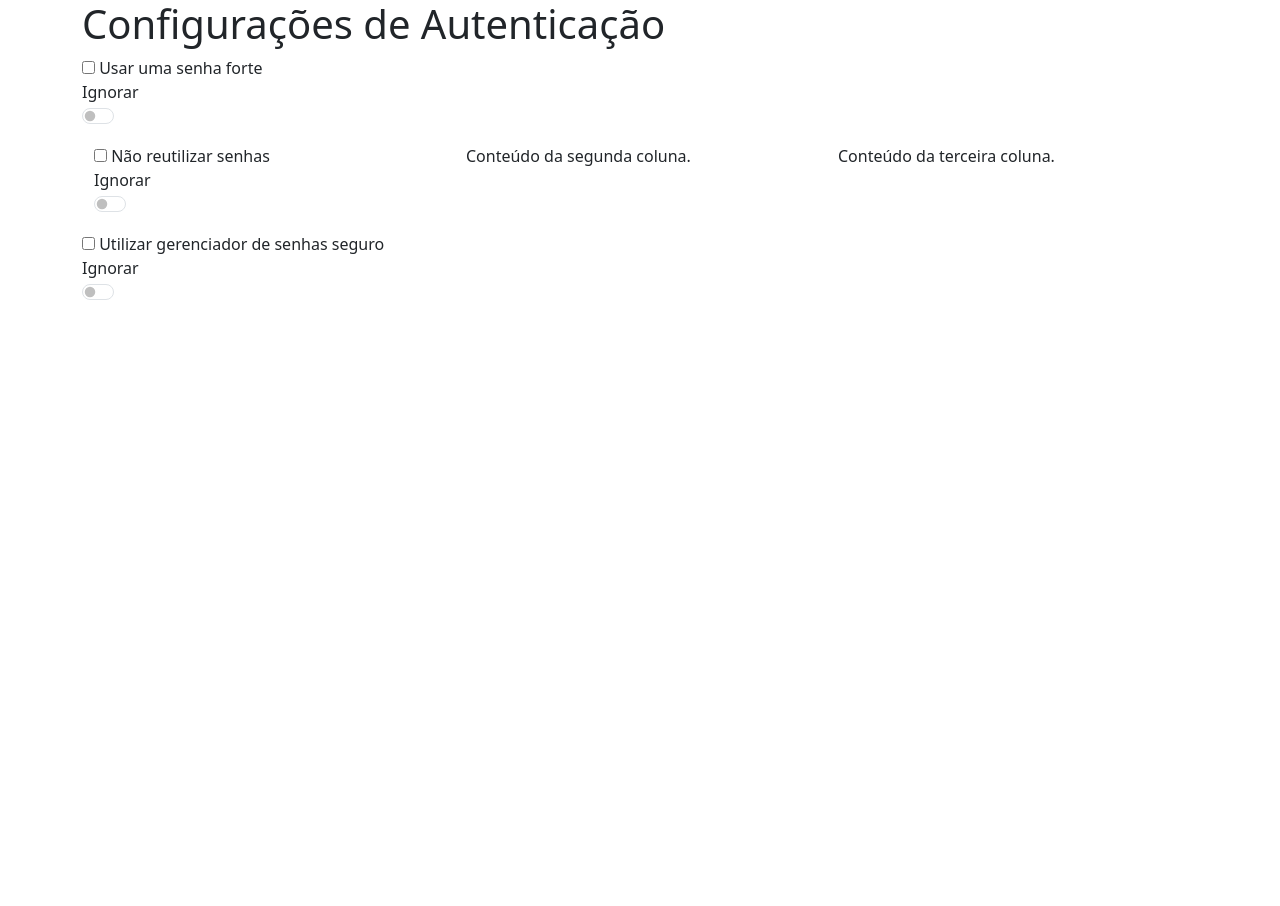
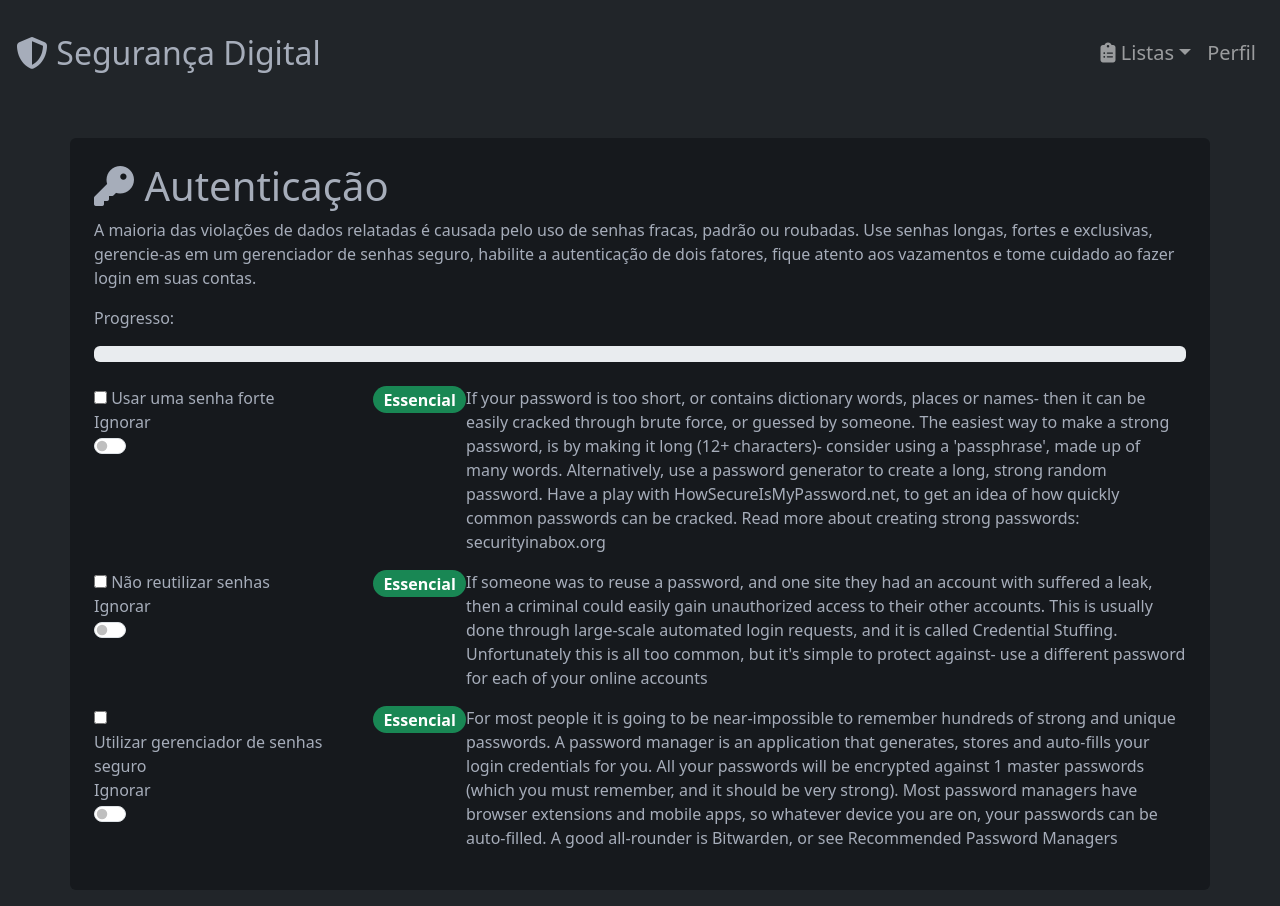
Before and after one commit to LuanLucasTS/seguranca-digital, a Flask app: template templates/index.html in a window 1280 px wide. Before the commit the page ends 300 px from the top, so only its background shows below. Run offline with Flask 3, Linux system fonts and the light colour scheme; the template is opened without the code that fills it, so the values that code supplies are empty.

Commit message:
ajustado a aparencia da página. criado barra de progresso dos itens.

```diff
--- a/app.py
+++ b/app.py
@@ -59,5 +59,13 @@
     data = get_authentication_data()
     return render_template('index.html', data=data)
 
+@app.route('/tema')
+def tema():
+    return render_template('tema.html')
+
+@app.route('/demo')
+def demo():
+    return render_template('demo.html')
+
 if __name__ == "__main__":
     app.run(debug=True)
--- a/templates/index.html
+++ b/templates/index.html
@@ -1,14 +1,70 @@
-<!DOCTYPE html>
-<html lang="en">
+<!doctype html>
+<html lang="pt-BR">
   <head>
-    <meta charset="UTF-8">
-    <title>Configurações de Autenticação</title>
-    <link href="https://cdn.jsdelivr.net/npm/bootstrap@5.3.0/dist/css/bootstrap.min.css" rel="stylesheet">
+    <meta charset="utf-8">
+    <meta name="viewport" content="width=device-width, initial-scale=1">
+    <title>Segurança Digital</title>
+    <link href="https://cdn.jsdelivr.net/npm/bootstrap@5.3.3/dist/css/bootstrap.min.css" rel="stylesheet" integrity="sha384-QWTKZyjpPEjISv5WaRU9OFeRpok6YctnYmDr5pNlyT2bRjXh0JMhjY6hW+ALEwIH" crossorigin="anonymous">
+    <link rel='stylesheet' href='https://use.fontawesome.com/releases/v6.5.1/css/all.css'>
   </head>
-<body class="container">
-<h1>Configurações de Autenticação</h1>
+
+<style>
+  .bg-custom {
+    background-color: #16191D;
+  }
+
+  .text-custom {
+    color: #A6ADBA;
+  }
+</style>
+
+<body class="p-3 bg-dark text-custom">
+
+<nav class="navbar navbar-expand-lg navbar-dark mb-5 fs-5">
+ <a class="navbar-brand text-custom fs-2" href="#"><i class="fa-solid fa-shield-halved"></i> Segurança Digital</a>
+    <button class="navbar-toggler" type="button" data-bs-toggle="collapse" data-bs-target="#navbarNavDropdown" aria-controls="navbarNavDropdown" aria-expanded="false" aria-label="Toggle navigation">
+      <span class="navbar-toggler-icon"></span>
+    </button>
+    <div class="collapse navbar-collapse" id="navbarNavDropdown">
+      <ul class="navbar-nav me-auto">
+        <!-- Adicione outros links de navegação aqui, se necessário -->
+      </ul>
+      <ul class="navbar-nav">
+        <li class="nav-item dropdown">
+          <a class="nav-link dropdown-toggle" href="#" id="navbarDropdownMenuLink" role="button" data-bs-toggle="dropdown" aria-expanded="false"><i class="fa-solid fa-clipboard-list"></i> Listas</a>
+          <ul class="dropdown-menu" aria-labelledby="navbarDropdownMenuLink">
+            <li><a class="dropdown-item" href="#">Action</a></li>
+            <li><a class="dropdown-item" href="#">Another action</a></li>
+            <li><a class="dropdown-item" href="#">Something else here</a></li>
+          </ul>
+        </li>
+        <li class="nav-item">
+          <a class="nav-link" aria-current="page" href="#">Perfil</a>
+        </li>
+      </ul>
+    </div>
+</nav>
+
+<div class="container rounded bg-custom p-4">
+  <h1><i class="fa-solid fa-key"></i>  Autenticação</h1>
+  <div>
+    <p>
+      A maioria das violações de dados relatadas é causada pelo uso de senhas fracas, padrão ou roubadas.
+      Use senhas longas, fortes e exclusivas, gerencie-as em um gerenciador de senhas seguro, habilite a
+      autenticação de dois fatores, fique atento aos vazamentos e tome cuidado ao fazer login em suas contas.
+    </p>
+  </div>
+<!-- Barra de Progresso -->
+<div class="mb-4">
+  <p>Progresso:</p>
+  <div class="progress">
+    <div id="progressBar" class="progress-bar progress-bar-custom" role="progressbar" style="width: 0%;" aria-valuenow="0" aria-valuemin="0" aria-valuemax="100"></div>
+  </div>
+</div>
+
   <form>
-  <!-- Senha Forte -->
+    <div class="row">
+      <div class="col-md-3">
         <div class="mb-3">
           <input type="checkbox" id="senha_forte" name="senha_forte"
               {% if data['senha_forte'] == 1 %} checked {% elif data['senha_forte'] == 2 %} disabled {% endif %}
@@ -21,12 +77,18 @@
               onchange="toggleIgnore('senha_forte', this, 'senha_forte')">
           </div>
         </div>
+      </div>
+      <div class="col-md-1">
+        <span class="badge rounded-pill bg-success fs-6">Essencial</span>
+      </div>
+      <!-- Terceira coluna -->
+      <div class="col-md-8">
+        <p>If your password is too short, or contains dictionary words, places or names- then it can be easily cracked through brute force, or guessed by someone. The easiest way to make a strong password, is by making it long (12+ characters)- consider using a 'passphrase', made up of many words. Alternatively, use a password generator to create a long, strong random password. Have a play with HowSecureIsMyPassword.net, to get an idea of how quickly common passwords can be cracked. Read more about creating strong passwords: securityinabox.org</p>
+      </div>
+    </div>
 
-  <!-- Não Reusar -->
-<div class="container">
     <div class="row">
-    <!-- Coluna da esquerda com o conteúdo da div -->
-    <div class="col-md-4">
+      <div class="col-md-3">
         <div class="mb-3">
           <input type="checkbox" id="nao_reusar" name="nao_reusar"
             {% if data['nao_reusar'] == 1 %} checked {% elif data['nao_reusar'] == 2 %} disabled {% endif %}
@@ -40,20 +102,16 @@
           </div>
         </div>
       </div>
-    <!-- Segunda coluna -->
-    <div class="col-md-4">
-      <!-- Adicione o conteúdo para a segunda coluna aqui -->
-      <p>Conteúdo da segunda coluna.</p>
+      <div class="col-md-1">
+        <span class="badge rounded-pill bg-success fs-6">Essencial</span>
       </div>
-    <!-- Terceira coluna -->
-    <div class="col-md-4">
-      <!-- Adicione o conteúdo para a terceira coluna aqui -->
-      <p>Conteúdo da terceira coluna.</p>
-    </div>
+      <div class="col-md-8">
+        <p>If someone was to reuse a password, and one site they had an account with suffered a leak, then a criminal could easily gain unauthorized access to their other accounts. This is usually done through large-scale automated login requests, and it is called Credential Stuffing. Unfortunately this is all too common, but it's simple to protect against- use a different password for each of your online accounts</p>
       </div>
     </div>
 
-  <!-- Gerenciador de Senhas -->
+    <div class="row">
+      <div class="col-md-3">
         <div class="mb-3">
           <input type="checkbox" id="gerenciador_senha" name="gerenciador_senha"
               {% if data['gerenciador_senha'] == 1 %} checked {% elif data['gerenciador_senha'] == 2 %} disabled {% endif %}
@@ -66,9 +124,44 @@
               onchange="toggleIgnore('gerenciador_senha', this, 'gerenciador_senha')">
           </div>
         </div>
+      </div>
+      <div class="col-md-1">
+        <span class="badge rounded-pill bg-success fs-6">Essencial</span>
+      </div>
+      <div class="col-md-8">
+        <p>For most people it is going to be near-impossible to remember hundreds of strong and unique passwords. A password manager is an application that generates, stores and auto-fills your login credentials for you. All your passwords will be encrypted against 1 master passwords (which you must remember, and it should be very strong). Most password managers have browser extensions and mobile apps, so whatever device you are on, your passwords can be auto-filled. A good all-rounder is Bitwarden, or see Recommended Password Managers</p>
+      </div>
+    </div>
+
   </form>
+</div>
 
 <script>
+  document.addEventListener('DOMContentLoaded', function() {
+    updateProgressBar();
+  });
+
+  function updateProgressBar() {
+    const rows = document.querySelectorAll('.row');
+    const totalRows = rows.length;
+    let completedRows = 0;
+
+    rows.forEach(row => {
+      const checkbox = row.querySelector('input[type="checkbox"]:not(.form-check-input)');
+      const switchElement = row.querySelector('input.form-check-input[type="checkbox"]');
+
+      if (checkbox && (checkbox.checked || checkbox.disabled) ||
+          (switchElement && switchElement.checked)) {
+        completedRows++;
+      }
+    });
+
+    const progress = ((completedRows / totalRows) * 100).toFixed(2);
+    const progressBar = document.getElementById('progressBar');
+    progressBar.style.width = `${progress}%`;
+    progressBar.setAttribute('aria-valuenow', progress);
+  }
+
   function updateConfig(field, checkbox) {
     const value = checkbox.checked ? 1 : 0;
     fetch(`/update-config`, {
@@ -77,7 +170,7 @@
         'Content-Type': 'application/json',
       },
       body: JSON.stringify({ field: field, value: value }),
-    });
+    }).then(() => updateProgressBar());
   }
 
   function toggleIgnore(field, switchElement, checkboxId) {
@@ -97,12 +190,11 @@
       } else {
         checkbox.disabled = false;  // Habilita o checkbox novamente se o switch for desmarcado
       }
+      updateProgressBar();
     });
   }
+</script>
+  </body>
+    <script src="https://cdn.jsdelivr.net/npm/bootstrap@5.3.3/dist/js/bootstrap.bundle.min.js" integrity="sha384-YvpcrYf0tY3lHB60NNkmXc5s9fDVZLESaAA55NDzOxhy9GkcIdslK1eN7N6jIeHz" crossorigin="anonymous"></script>
 
-</script>
-
-<!-- Incluindo o JavaScript do Bootstrap -->
-<script src="https://cdn.jsdelivr.net/npm/bootstrap@5.3.0/dist/js/bootstrap.bundle.min.js"></script>
-</body>
 </html>
```
Lines whose indentation alone changed are shown as unchanged.
